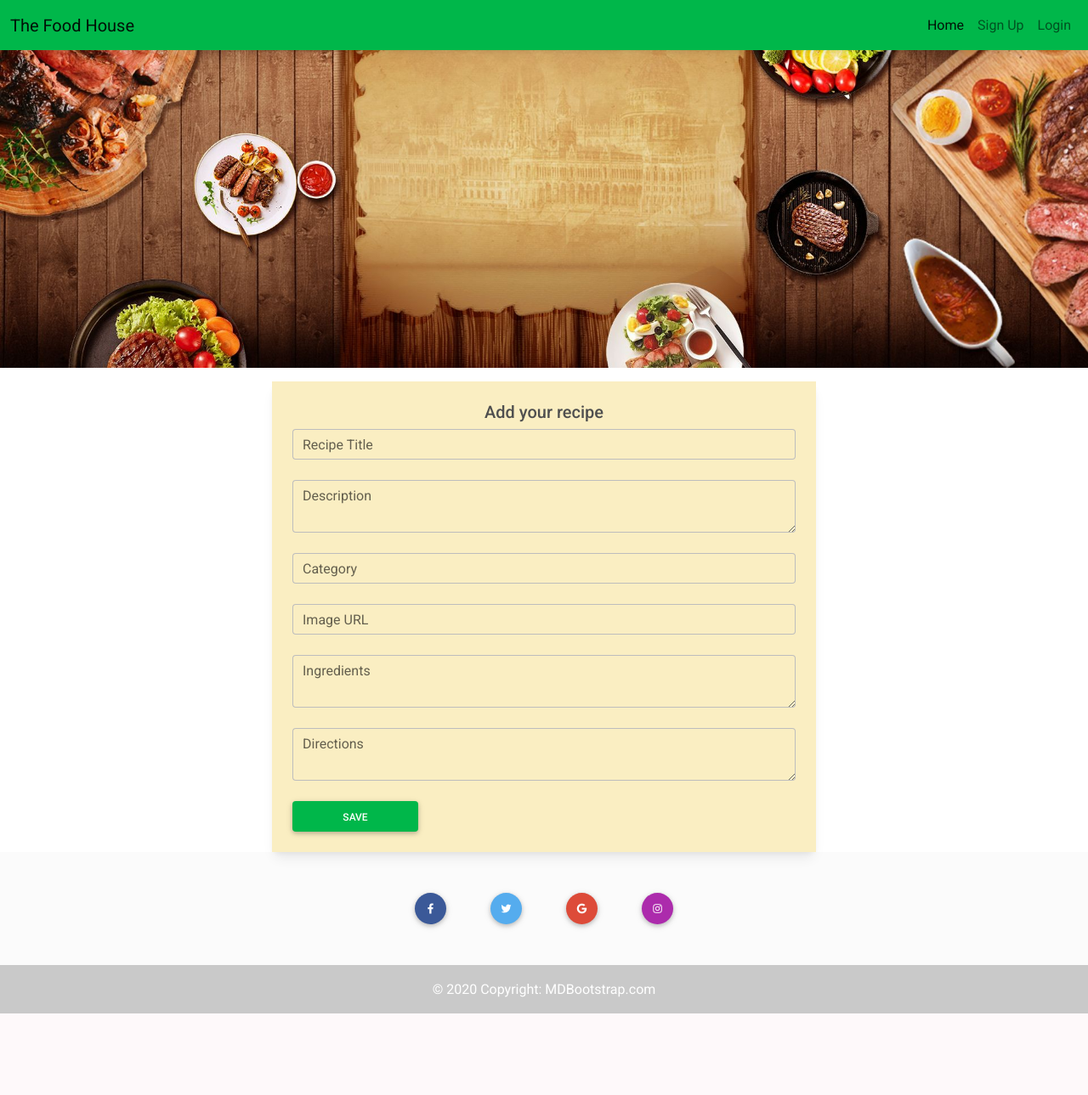
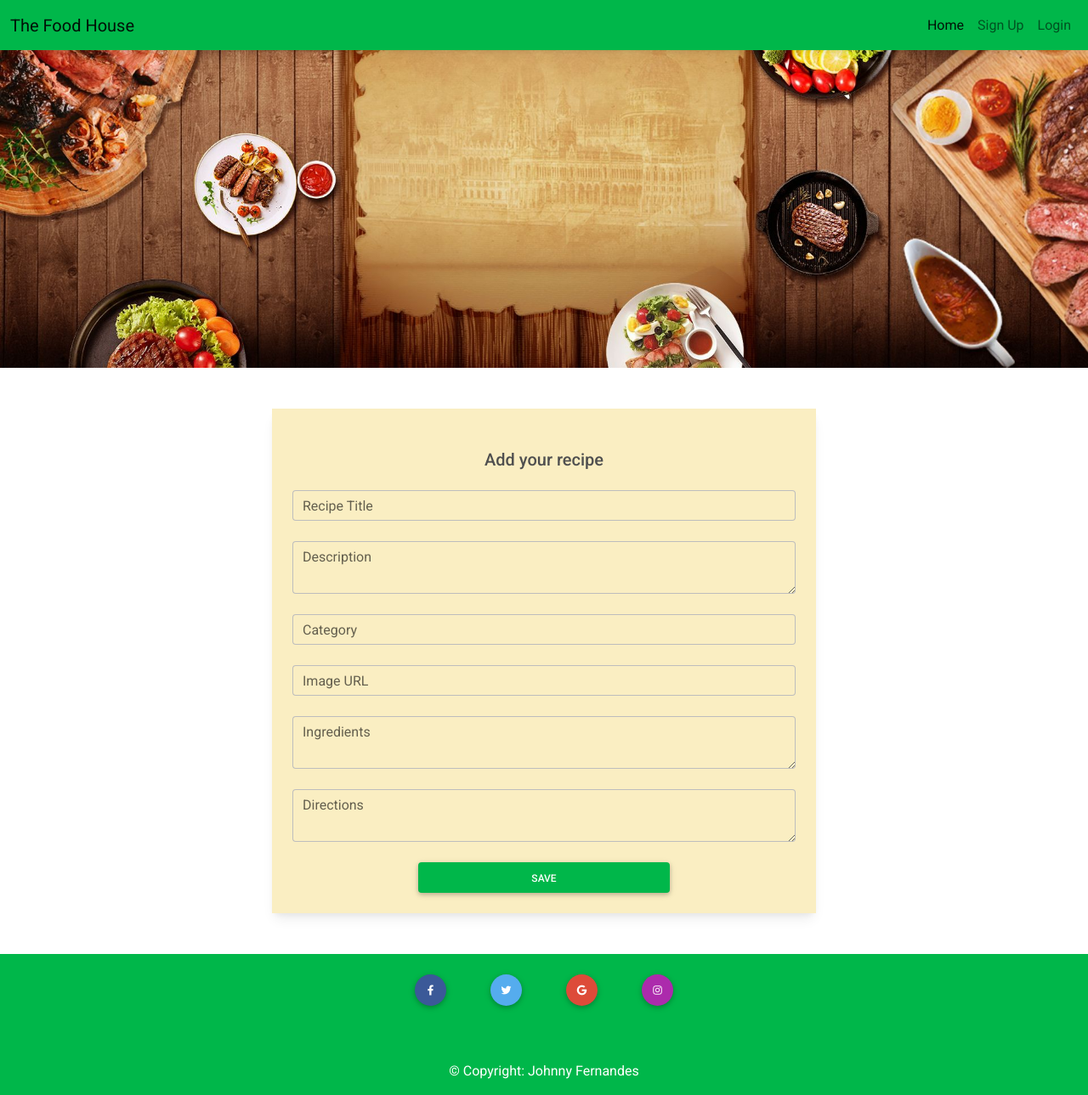
Before and after one commit to johnnyferns14/milestone-project-3-recipe, a Flask app: page /add_recipe in a window 1280 px wide. Shown: the whole page at 85% size. Before the commit the page ends 1193 px from the top, so only its background shows below. Run offline with Flask 2, Linux system fonts and the light colour scheme; some libraries are stand-ins or nearby versions.

Commit message:
margin added on index, base, my-profile & my recipe pages

```diff
--- a/templates/add-recipe.html
+++ b/templates/add-recipe.html
@@ -2,10 +2,10 @@
 
 {% block content %}
 
-<div class="wrapper d-flex justify-content-center">
+<div class="wrapper d-flex justify-content-center my-5">
     <div class="card w-50 text-center">
         <div class="card-body">
-            <h5 class="card-title">Add your recipe</h5>
+            <h5 class="card-title my-4">Add your recipe</h5>
             <form method="POST" action="">
                 {{form.hidden_tag()}}
 
@@ -76,7 +76,7 @@
                 </div>
 
                 <!-- Submit button -->
-                {{form.save_recipe(class="btn btn-success btn-block w-25")}}
+                {{form.save_recipe(class="btn btn-success w-50 text-center")}}
             </form>
         </div>
     </div>
--- a/templates/base.html
+++ b/templates/base.html
@@ -92,25 +92,25 @@
 
     {% endblock content %}
 
-    <footer class="bg-light text-center text-white">
+    <footer class="custom-nav text-center text-white">
         <!-- Grid container -->
-        <div class="container p-4 pb-0">
+        <div class="container pb-0">
             <!-- Section: Social media -->
             <section class="mb-4">
                 <!-- Facebook -->
-                <a class="btn btn-primary btn-floating m-4" style="background-color: #3b5998;" href="#!"
+                <a class="btn btn-primary btn-floating m-4" style="background-color: #3b5998;" href="https://www.facebook.com/"
                     role="button"><i class="fab fa-facebook-f"></i></a>
 
                 <!-- Twitter -->
-                <a class="btn btn-primary btn-floating m-4" style="background-color: #55acee;" href="#!"
+                <a class="btn btn-primary btn-floating m-4" style="background-color: #55acee;" href="https://twitter.com/"
                     role="button"><i class="fab fa-twitter"></i></a>
 
                 <!-- Google -->
-                <a class="btn btn-primary btn-floating m-4" style="background-color: #dd4b39;" href="#!"
+                <a class="btn btn-primary btn-floating m-4" style="background-color: #dd4b39;" href="https://www.google.com/"
                     role="button"><i class="fab fa-google"></i></a>
 
                 <!-- Instagram -->
-                <a class="btn btn-primary btn-floating m-4" style="background-color: #ac2bac;" href="#!"
+                <a class="btn btn-primary btn-floating m-4" style="background-color: #ac2bac;" href="https://www.instagram.com/"
                     role="button"><i class="fab fa-instagram"></i></a>
             </section>
             <!-- Section: Social media -->
@@ -118,9 +118,9 @@
         <!-- Grid container -->
 
         <!-- Copyright -->
-        <div class="text-center p-3" style="background-color: rgba(0, 0, 0, 0.2);">
-            © 2020 Copyright:
-            <a class="text-white" href="https://mdbootstrap.com/">MDBootstrap.com</a>
+        <div class="text-center p-3" style="background-color: #00b74a;">
+            © Copyright:
+            <a class="text-white" href="https://mdbootstrap.com/">Johnny Fernandes</a>
         </div>
         <!-- Copyright -->
     </footer>
--- a/templates/index.html
+++ b/templates/index.html
@@ -54,10 +54,8 @@
                 <h4 class="card-title">{{ recipe.title }}</h4>
                 <small class="card-text">By: {{recipe.contributor}}</small>
             </div>
-            <div class="col mb-3">
-                <a href="{{url_for('recipe_detail', recipe_id=recipe._id)}}" class="btn btn-reg">
-                    View Recipe
-                </a>
+            <div class="col mb-3 text-center">
+                <a href="{{url_for('recipe_detail', recipe_id=recipe._id)}}" class="btn btn-success">View Recipe</a>
             </div>
         </div>
         {% endfor %}
```
Also changed, not shown: templates/my-profile.html (+5 -2 lines).
